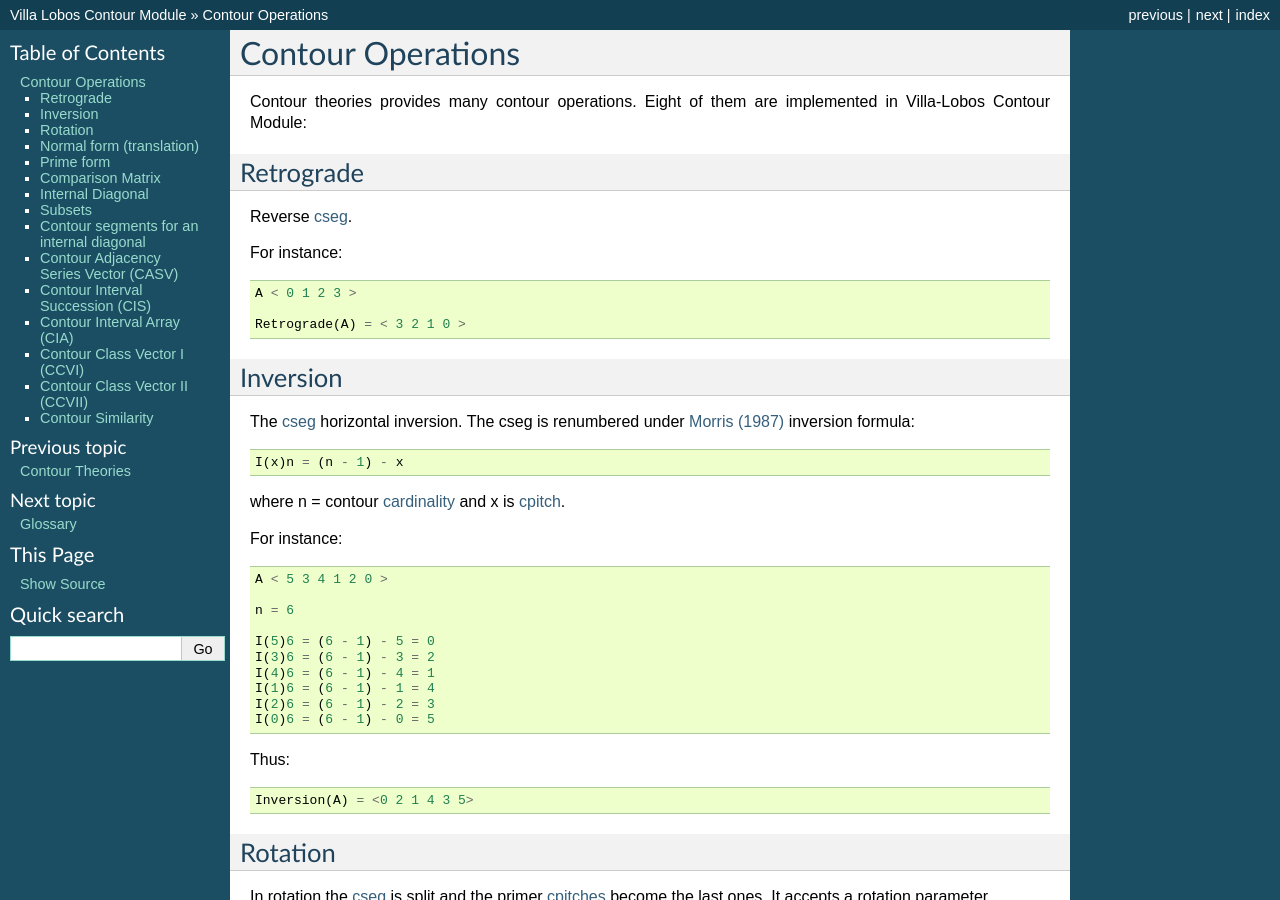
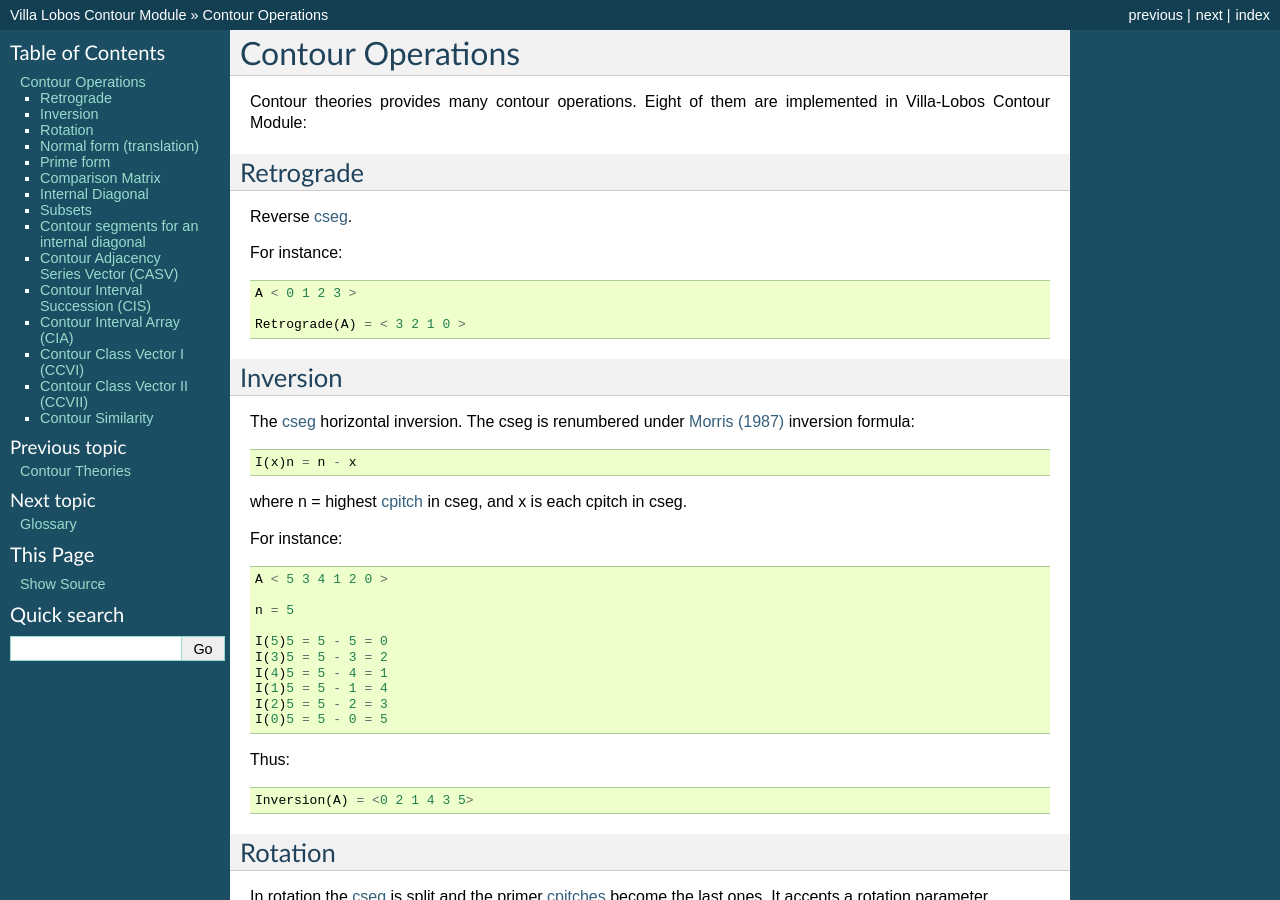
Before and after one commit to msampaio/musicontour, a Sphinx documentation site: the page built from docs/contour-operations.rst, in a window 1280 px wide and 900 px high. Built offline with Sphinx 7.4.7, drawn with Linux system fonts in a browser that asks for light colours; formulas are drawn with MathJax 3.

Commit message:
Fixes inversion documentation

```diff
--- a/docs/contour-operations.rst
+++ b/docs/contour-operations.rst
@@ -25,23 +25,23 @@ Inversion
 The :term:`cseg <Cseg>` horizontal inversion. The cseg is renumbered
 under `Morris (1987) <contour-theories.html>`_ inversion formula::
 
- I(x)n = (n - 1) - x
+ I(x)n = n - x
 
-where n = contour :term:`cardinality <Cardinality>` and x is
-:term:`cpitch <Cpitch>`.
+where n = highest :term:`cpitch <Cpitch>` in cseg, and x is each
+cpitch in cseg.
 
 For instance::
 
  A < 5 3 4 1 2 0 >
 
- n = 6
+ n = 5
 
- I(5)6 = (6 - 1) - 5 = 0
- I(3)6 = (6 - 1) - 3 = 2
- I(4)6 = (6 - 1) - 4 = 1
- I(1)6 = (6 - 1) - 1 = 4
- I(2)6 = (6 - 1) - 2 = 3
- I(0)6 = (6 - 1) - 0 = 5
+ I(5)5 = 5 - 5 = 0
+ I(3)5 = 5 - 3 = 2
+ I(4)5 = 5 - 4 = 1
+ I(1)5 = 5 - 1 = 4
+ I(2)5 = 5 - 2 = 3
+ I(0)5 = 5 - 0 = 5
 
 Thus::
 
```
